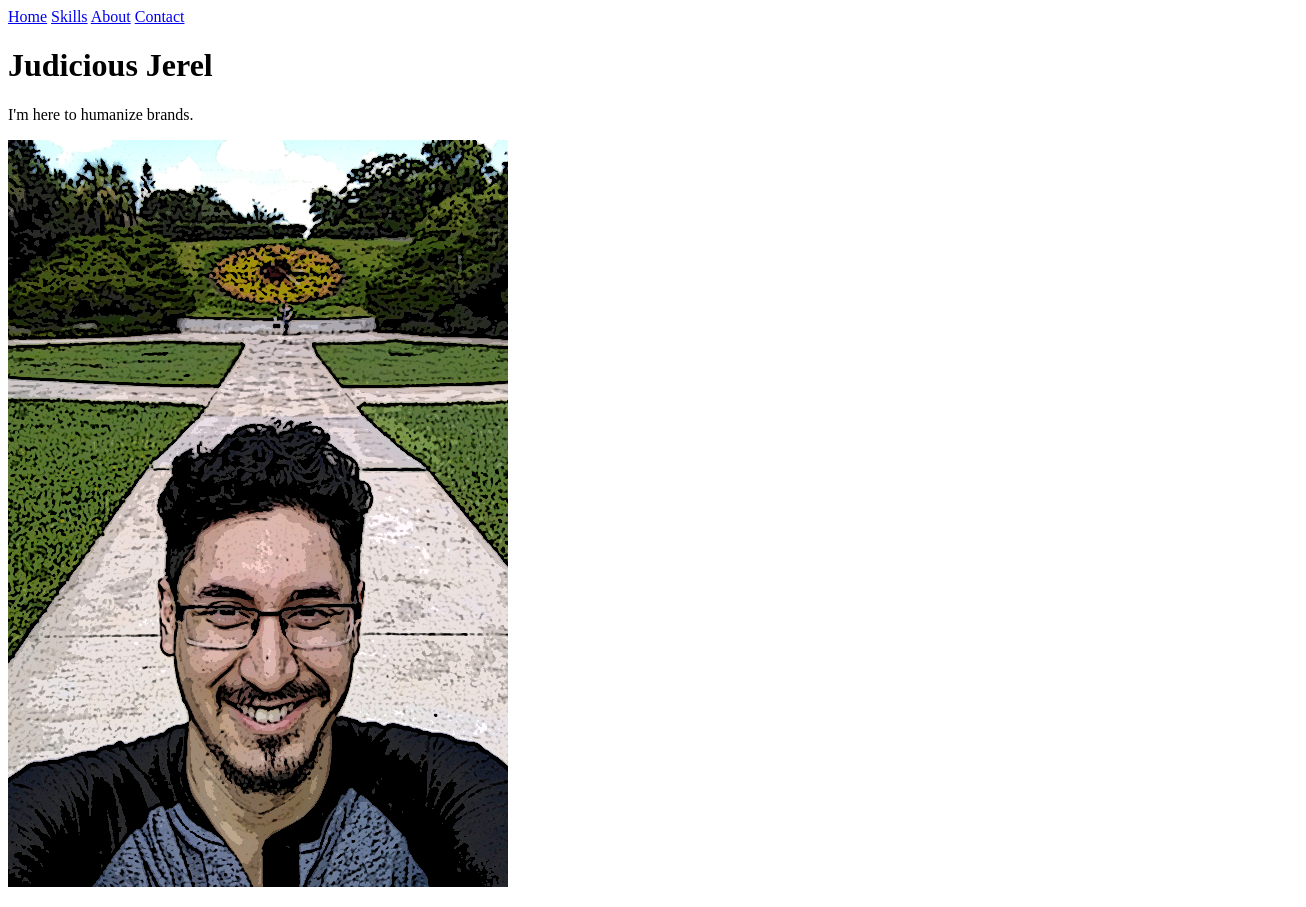
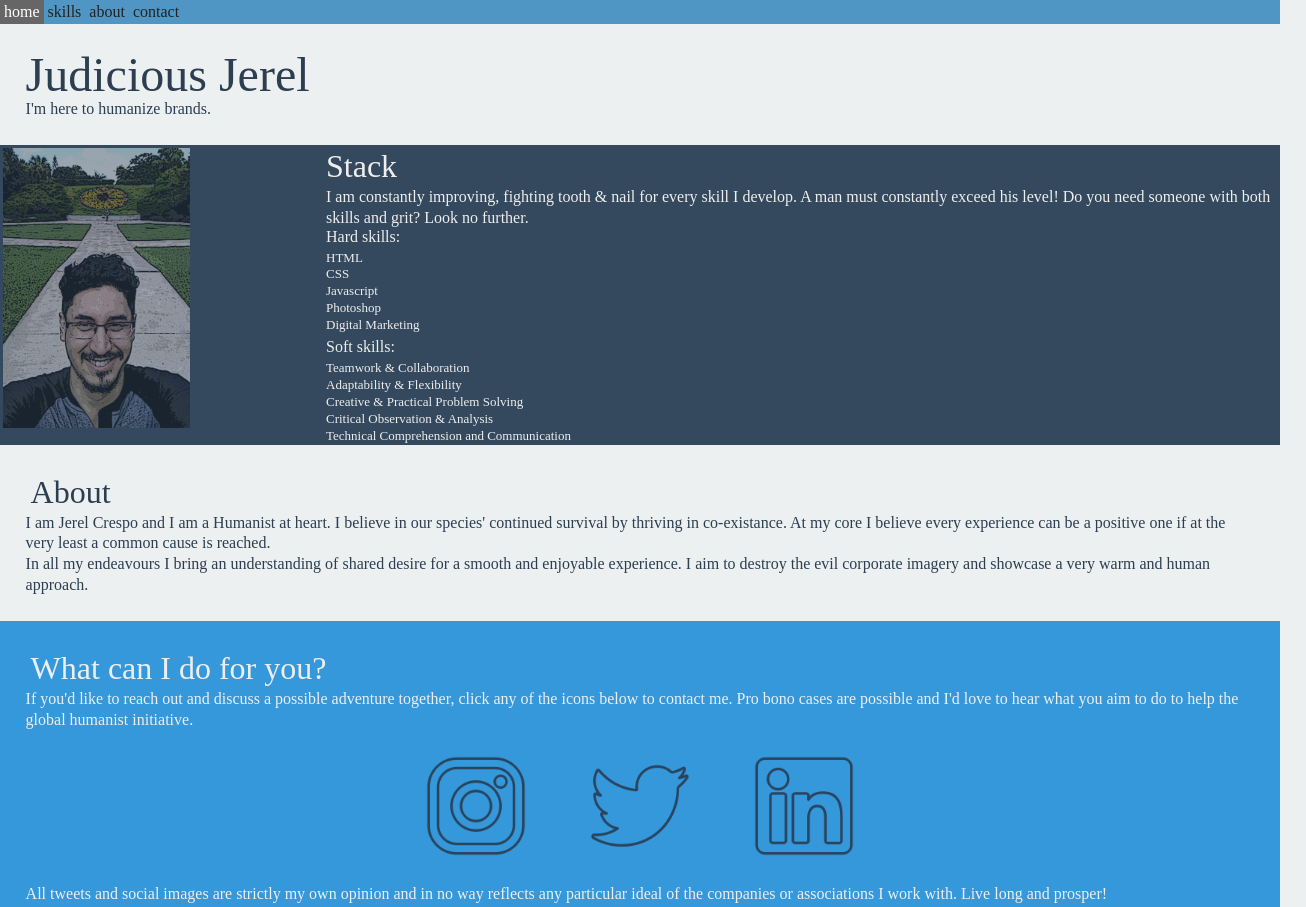
Before and after one commit to CodigosCrespo/codigoscrespo.github.io, a plain HTML site: page index.html in a window 1280 px wide. Shown: the top 907 px of the page, 1306 px wide, since content can reach past the window. Drawn offline with Linux system fonts and the light colour scheme.

Commit message:
trying to fix styling error in chrome

```diff
--- a/index.html
+++ b/index.html
@@ -3,8 +3,8 @@
 <head>
 <meta charset="utf-8">
   <title>Jerel C.</title>
-    <link rel="stylesheet" type="style/css" href="css/reset.css" />
-    <link rel="stylesheet" type="style/css" href="css/main.css" />
+    <link rel="stylesheet" type="text/css" href="css/reset.css" />
+    <link rel="stylesheet" type="text/css" href="css/main.css" />
 </head>
 <body>
 
```
